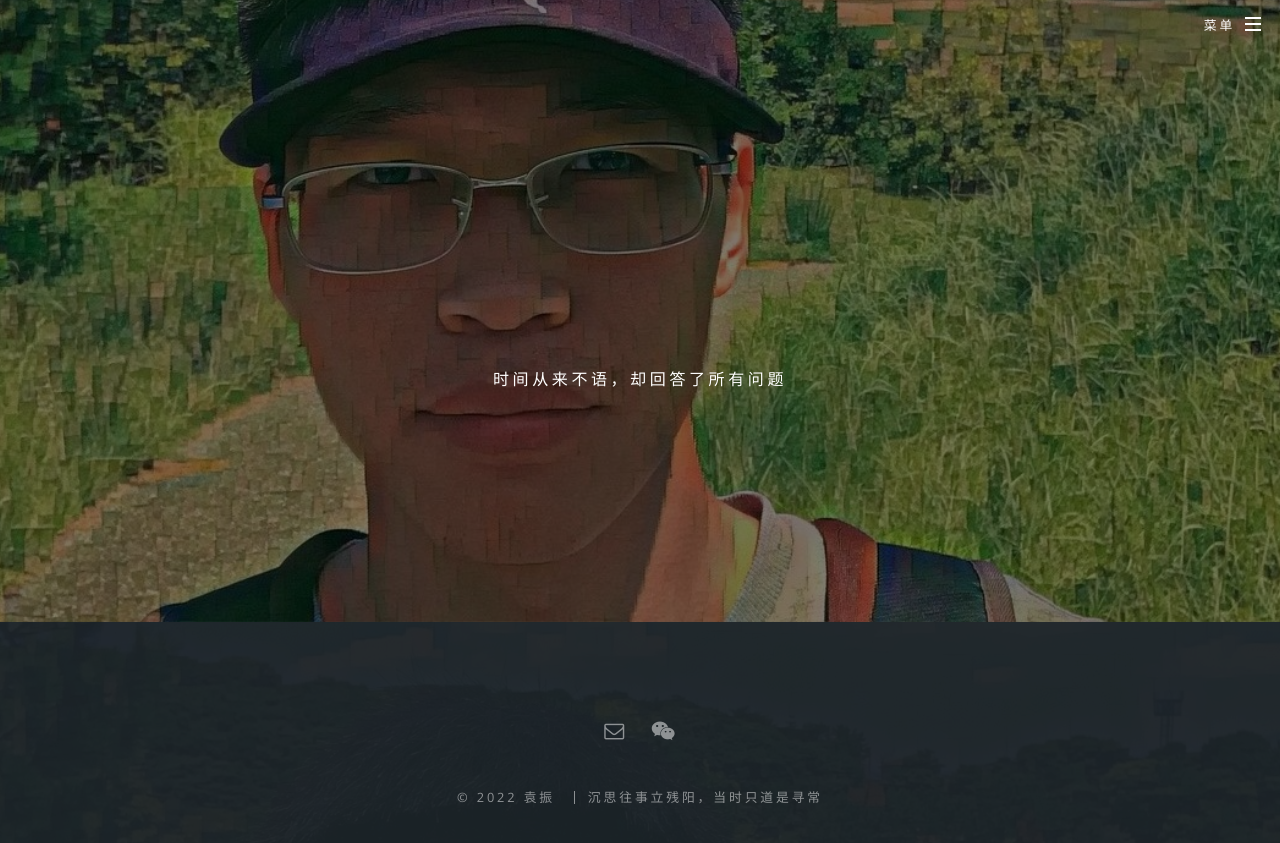
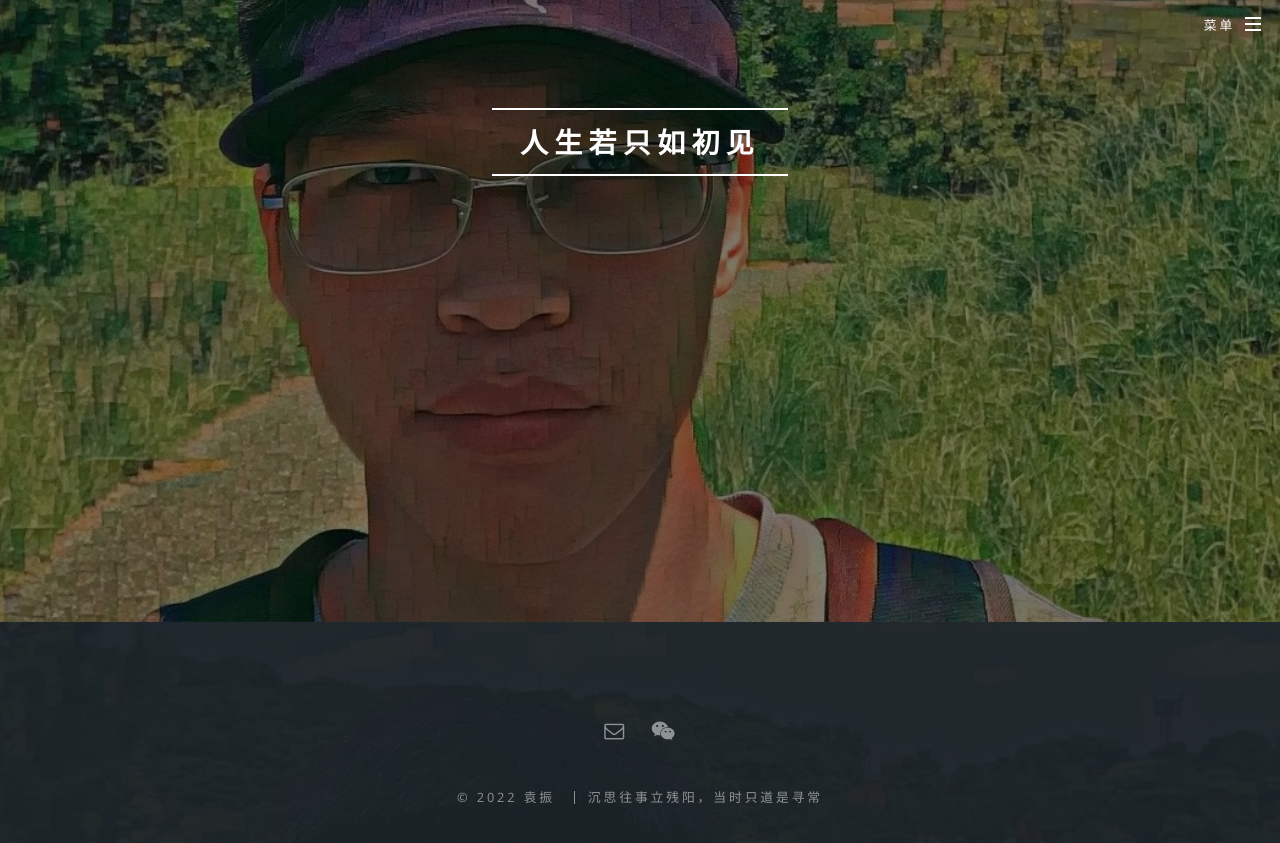
Before and after one commit to yz14/zxy, a Jekyll site: the page built from index.html, in a window 1280 px wide and 900 px high, scrolled down 278 px. Shown: the top 843 px of the window. Built offline with Jekyll 4.4.1, drawn with Linux system fonts in a browser that asks for light colours.

Commit message:
Update index.html

```diff
--- a/index.html
+++ b/index.html
@@ -11,6 +11,4 @@
 							</ul> -->
 						</div>
 <!-- 						<a href="#" class="more scrolly">时间从来不语，却回答了所有问题</a> -->
-						<br> <br> <br> <br> <br> <br> <br> <br> <br> <br> <br> <br>
-						<p>时间从来不语，却回答了所有问题</p>
 					</section>
```
